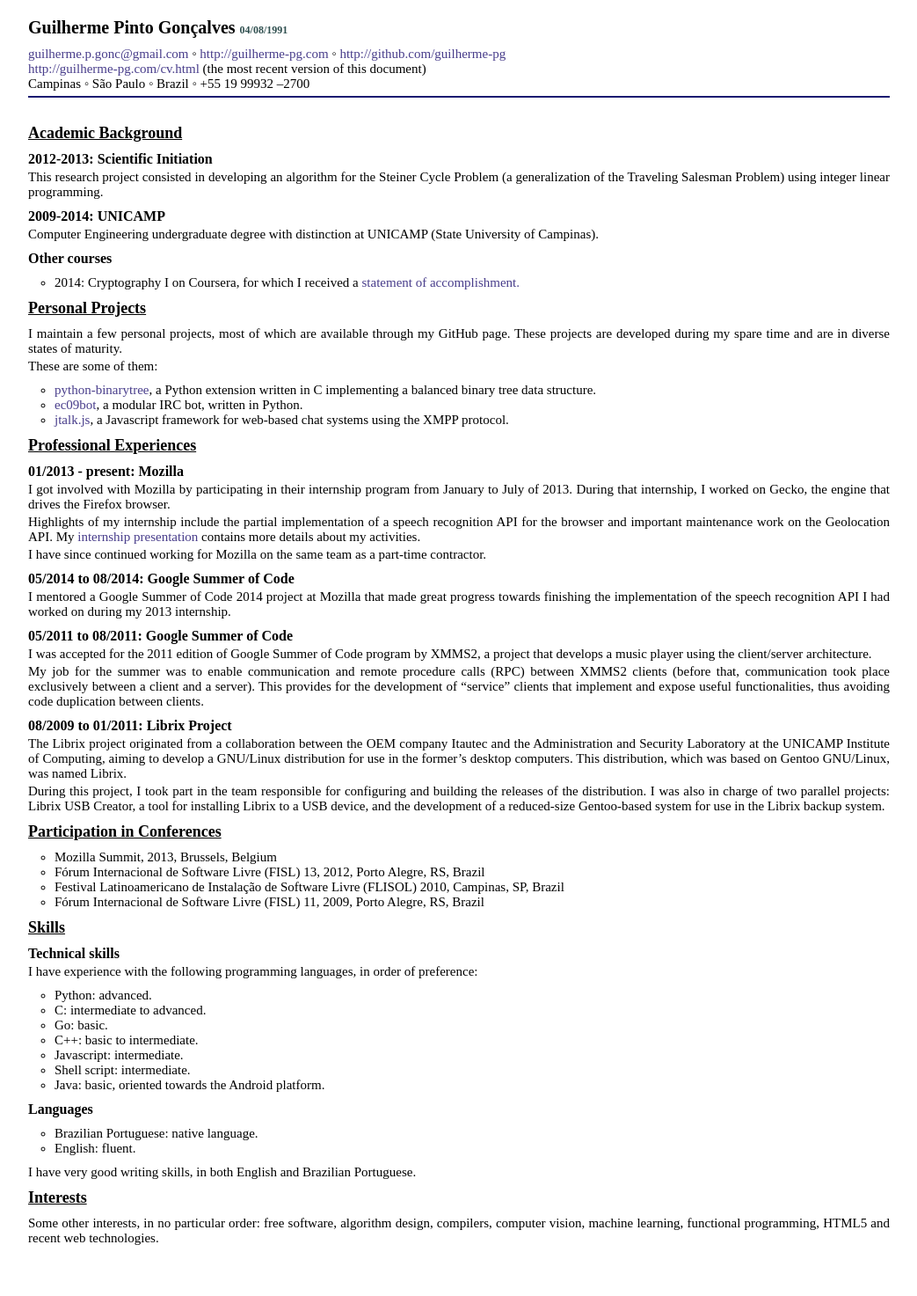
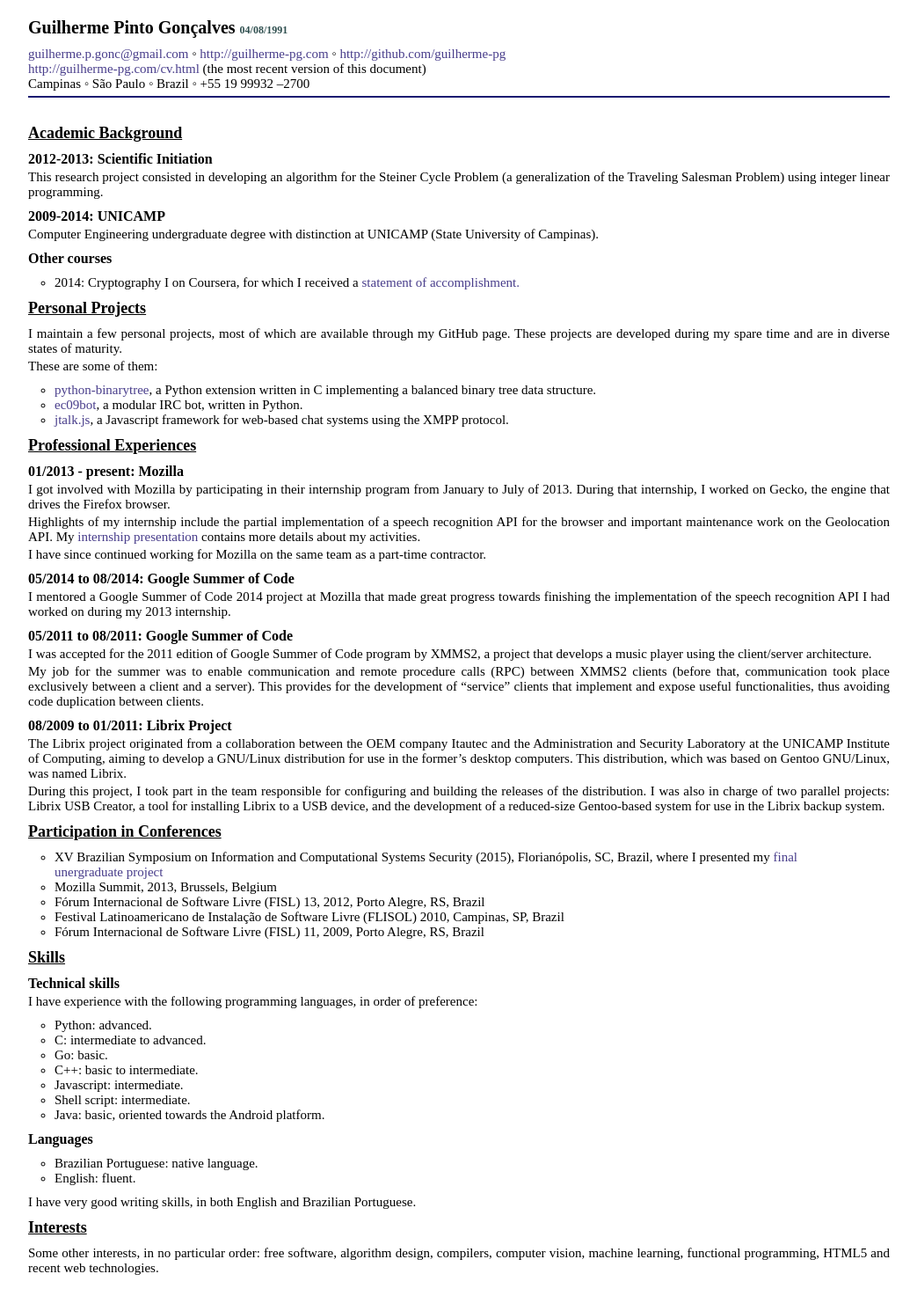
Before and after one commit to eggpi/eggpi.github.com, a Jekyll site: the page cv.html, which Jekyll copies as it is, in a window 1280 px wide. Shown: the whole page at 88% size, without its empty margins (118-1161 px from the left). Built offline with Jekyll 4.4.1, drawn with Linux system fonts in a browser that asks for light colours; some web fonts are replaced; before the commit the page ends 1439 px from its top, so only the background shows below that.

Commit message:
List SBSeg 2015.

```diff
--- a/cv.html
+++ b/cv.html
@@ -83,6 +83,7 @@
 <div class="section level1" id="participation-in-conferences">
 <h1>Participation in Conferences</h1>
 <ul>
+<li>XV Brazilian Symposium on Information and Computational Systems Security (2015), Florianópolis, SC, Brazil, where I presented my <a href="cv_includes/lyra2.pdf">final unergraduate project</a></li>
 <li>Mozilla Summit, 2013, Brussels, Belgium</li>
 <li>Fórum Internacional de Software Livre (FISL) 13, 2012, Porto Alegre, RS, Brazil</li>
 <li>Festival Latinoamericano de Instalação de Software Livre (FLISOL) 2010, Campinas, SP, Brazil</li>
```
Also changed, not shown: 2 other files.
